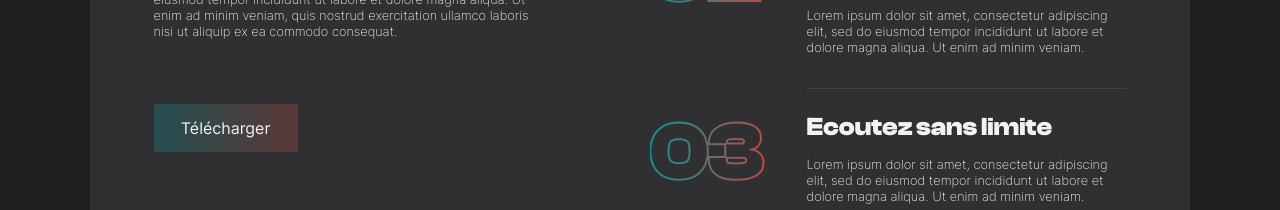
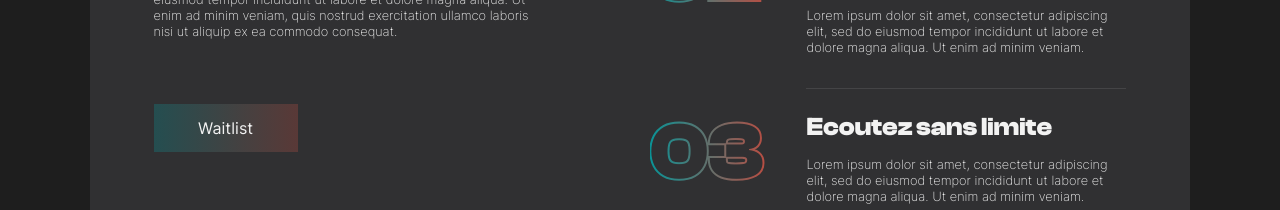
Before and after one commit to MozartOnWeb/ikazic, a Next.js app: page / in a window 1280 px wide. Shown: the part 1020-1230 px from the top of the page. Built offline with nearby package versions, Linux system fonts and the light colour scheme.

Commit message:
reajusting features mockups for 480px screens

```diff
--- a/sections/Features/features.scss
+++ b/sections/Features/features.scss
@@ -163,4 +163,16 @@
       }
     }
   }
+
+  //make that shit responsive for 480px screens
+  @media (max-width: 480px) {
+    .features-item {
+      .left-section {
+        img {
+          width: 70%;
+          height: 70%;
+        }
+      }
+    }
+  }
 }
--- a/sections/HowItWork/howItWork.tsx
+++ b/sections/HowItWork/howItWork.tsx
@@ -15,7 +15,7 @@ const HowItWork = () => {
           aliquip ex ea commodo consequat.
         </p>
         <Link href={"/#"} className="download">
-          <span>Télécharger</span>
+          <span>Waitlist</span>
         </Link>
       </section>
       {/* left section */}
```
